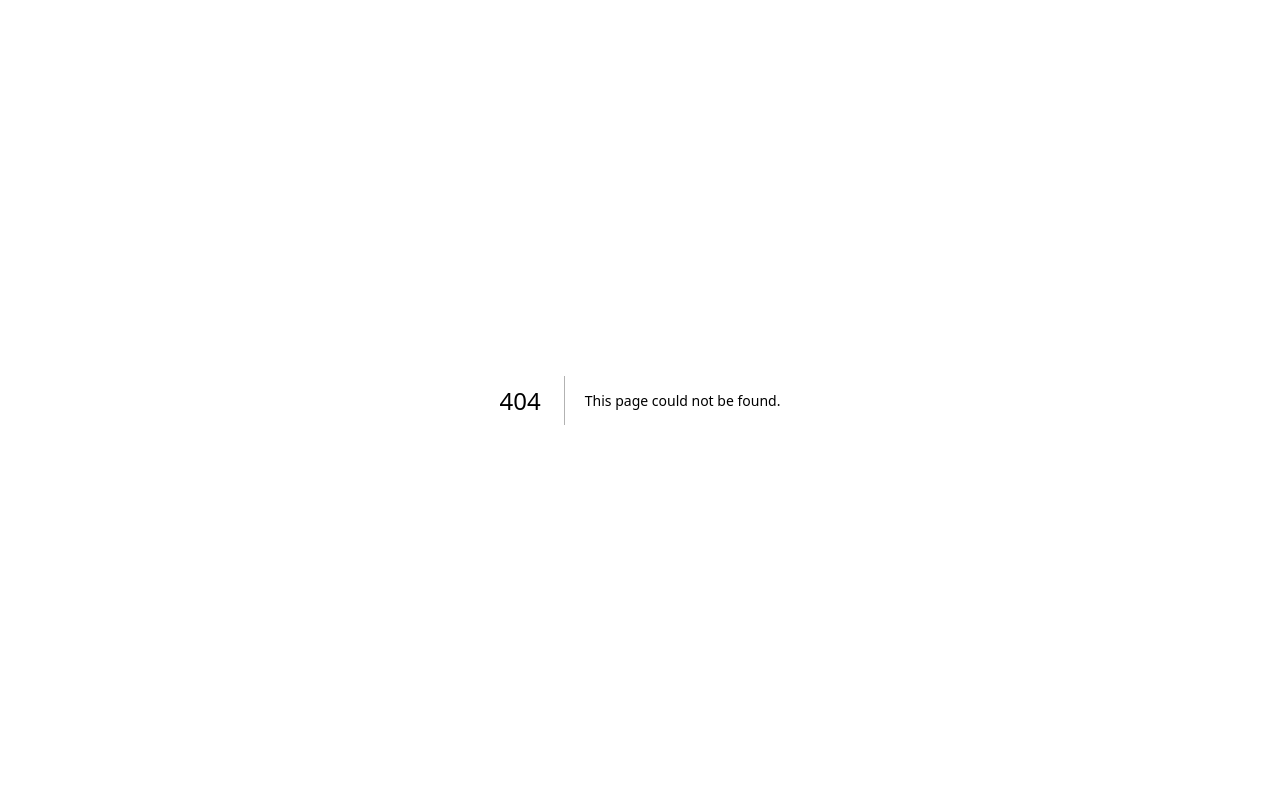
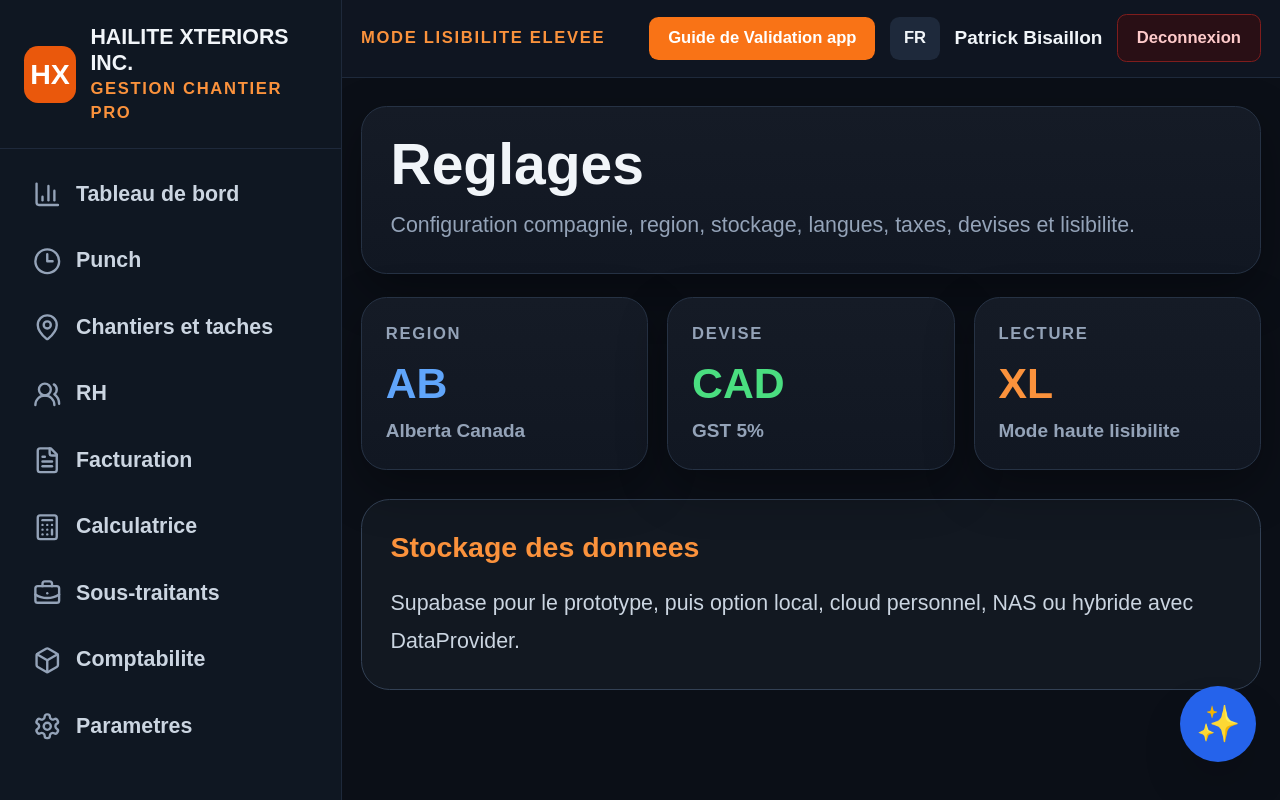
Before and after one commit to bisaillonpatrick1979-dev/Chatgpt-hailite-, a Next.js app: page /settings in a window 1280 px wide. Before the commit this address had no page. Shown: the top 800 px of the page. Built offline with nearby package versions, Linux system fonts and the light colour scheme.

Commit message:
Add professional settings page

```diff
--- /dev/null
+++ b/app/settings/page.tsx
@@ -0,0 +1,21 @@
+import { AppShell, ProMetric } from "@/components/AppShell";
+
+export default function Page() {
+  return (
+    <AppShell>
+      <section className="pro-card p-6">
+        <h1 className="text-5xl font-black">Reglages</h1>
+        <p className="large-readable mt-3 text-slate-400">Configuration compagnie, region, stockage, langues, taxes, devises et lisibilite.</p>
+      </section>
+      <section className="mt-5 grid gap-4 md:grid-cols-3">
+        <ProMetric label="Region" value="AB" note="Alberta Canada" tone="blue" />
+        <ProMetric label="Devise" value="CAD" note="GST 5%" tone="green" />
+        <ProMetric label="Lecture" value="XL" note="Mode haute lisibilite" tone="orange" />
+      </section>
+      <section className="pro-panel mt-6 p-6">
+        <h2 className="text-2xl font-black text-orange-400">Stockage des donnees</h2>
+        <p className="large-readable mt-4 text-slate-300">Supabase pour le prototype, puis option local, cloud personnel, NAS ou hybride avec DataProvider.</p>
+      </section>
+    </AppShell>
+  );
+}
```
